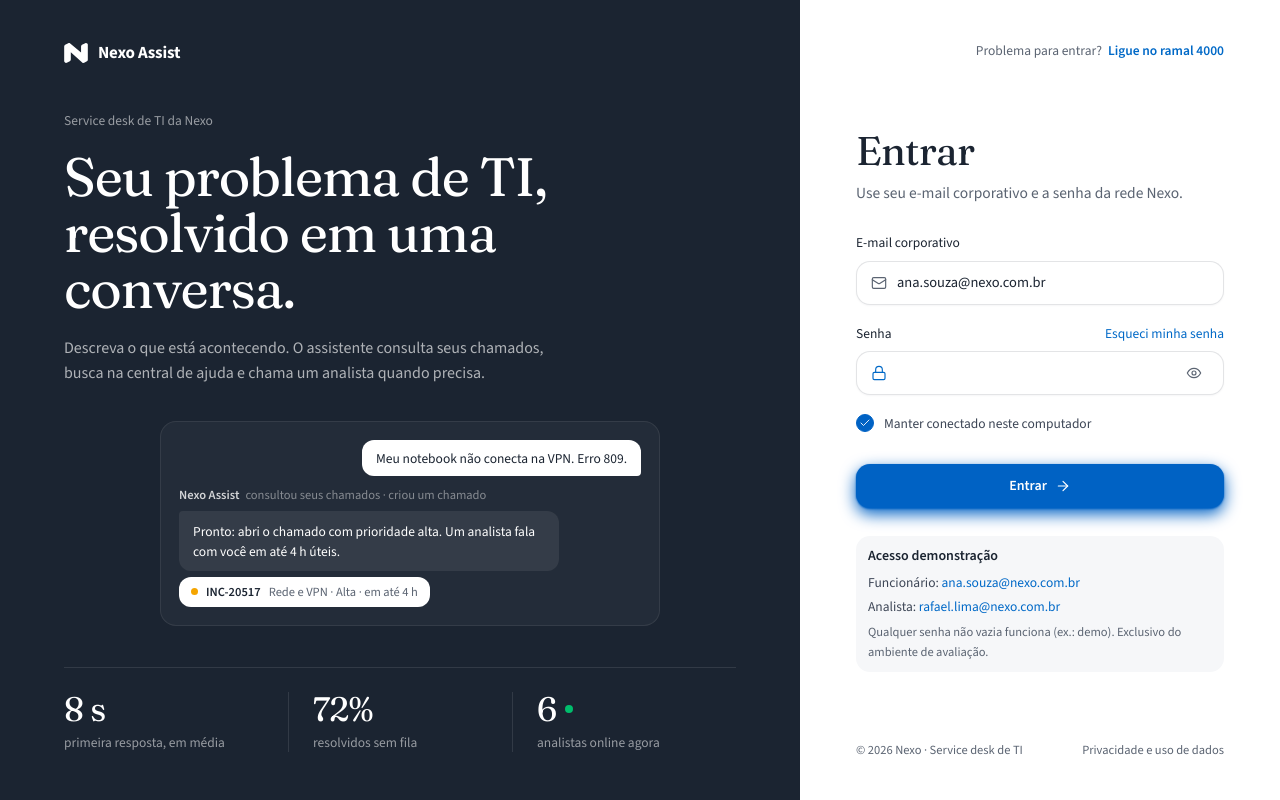
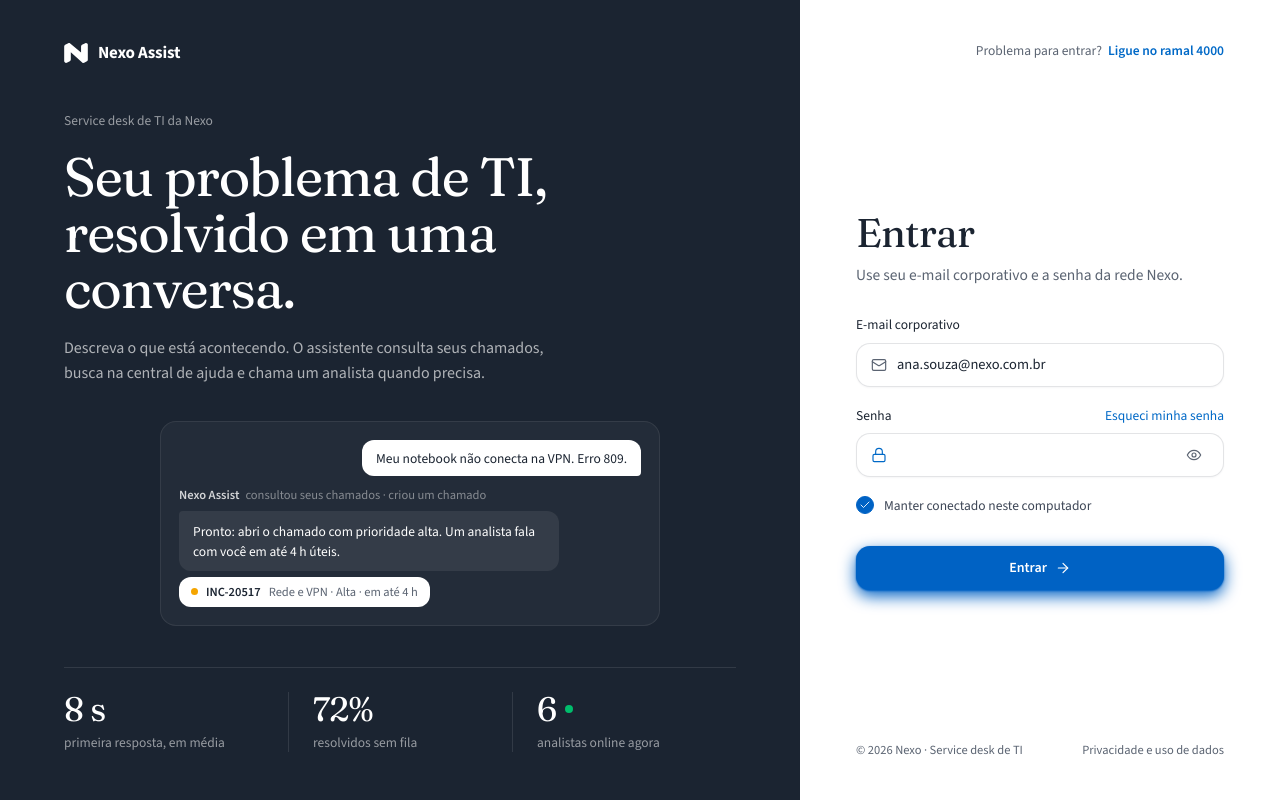
Before and after one commit to rafaeljfec2/connexto-nexo-assist, a Next.js app in the folder apps/web/: page /login in a window 1280 px wide. Built offline with nearby package versions, Linux system fonts and the light colour scheme; no server answers.

Commit message:
docs: update README and remove demo access details from login page
Clarify login instructions in README by removing the demo shortcut mention. Additionally, eliminate demo access buttons and related information from the login page to streamline the user experience.

```diff
--- a/apps/web/src/app/login/page.tsx
+++ b/apps/web/src/app/login/page.tsx
@@ -204,42 +204,6 @@ export default function LoginPage() {
               {loading ? 'Entrando…' : 'Entrar'}
             </Button>
 
-            <div className="rounded-lg bg-desk px-3 py-2.5 text-sm text-ink-2">
-              <p className="font-semibold text-ink">Acesso demonstração</p>
-              <ul className="mt-1.5 space-y-1 text-[13.5px] leading-5">
-                <li>
-                  Funcionário:{' '}
-                  <button
-                    type="button"
-                    className="font-medium text-primary-text underline-offset-2 hover:underline"
-                    onClick={() => {
-                      setEmail('ana.souza@nexo.com.br');
-                      setPassword('demo');
-                    }}
-                  >
-                    ana.souza@nexo.com.br
-                  </button>
-                </li>
-                <li>
-                  Analista:{' '}
-                  <button
-                    type="button"
-                    className="font-medium text-primary-text underline-offset-2 hover:underline"
-                    onClick={() => {
-                      setEmail('rafael.lima@nexo.com.br');
-                      setPassword('demo');
-                    }}
-                  >
-                    rafael.lima@nexo.com.br
-                  </button>
-                </li>
-              </ul>
-              <p className="mt-1.5 text-[12.5px] text-ink-3">
-                Qualquer senha não vazia funciona (ex.: <span className="font-medium">demo</span>).
-                Exclusivo do ambiente de avaliação.
-              </p>
-            </div>
-
             <Link href="/chat" className="sr-only">
               Chat
             </Link>
```
Also changed, not shown: 2 other files (tests, documents, lock files or other folders).
